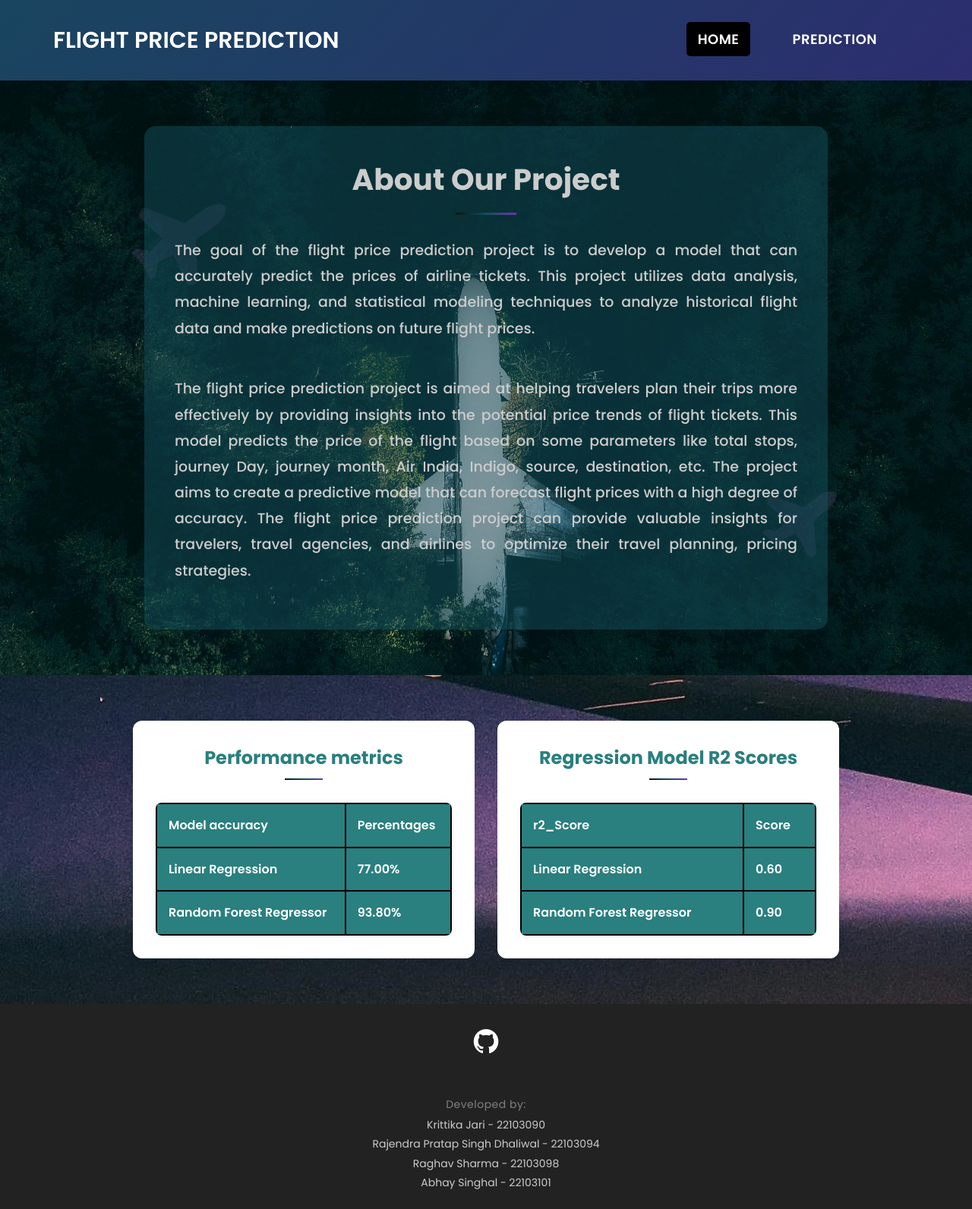
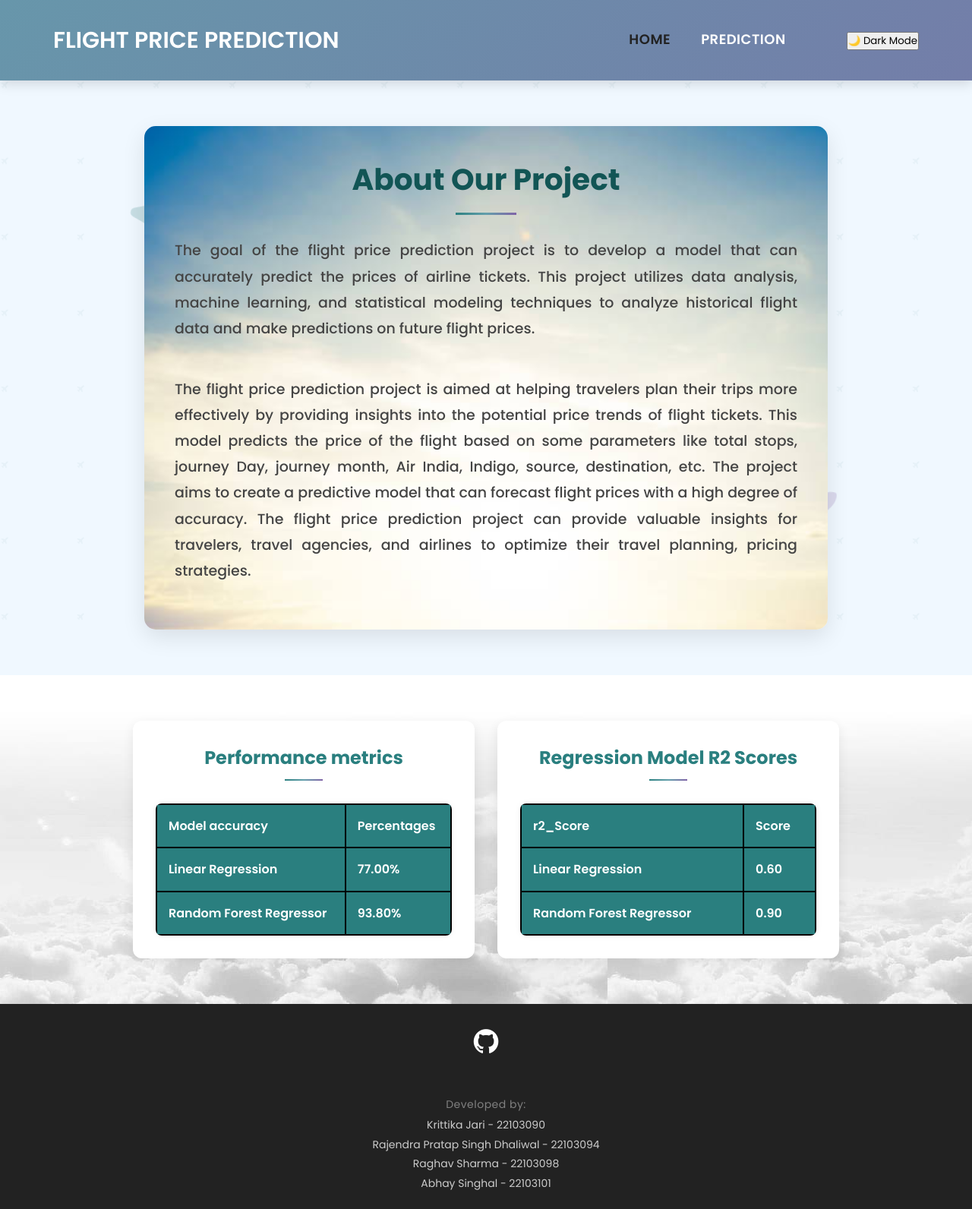
Before and after one commit to krittika2004/AeroSaver, a Flask app: page / in a window 1280 px wide. Shown: the whole page at 76% size. Run offline with Flask 3, Linux system fonts and the light colour scheme; some libraries are stand-ins or nearby versions.

Commit message:
integration complete

```diff
--- a/Flight_Prediction_Final/templates/index.html
+++ b/Flight_Prediction_Final/templates/index.html
@@ -16,17 +16,37 @@
     <link rel="stylesheet" href="https://pro.fontawesome.com/releases/v5.10.0/css/all.css" />
     <link rel="stylesheet" href="https://cdnjs.cloudflare.com/ajax/libs/font-awesome/4.7.0/css/font-awesome.min.css">
 
-    <!-- CSS -->
-    <!-- <link rel="stylesheet" href="../static/style.css" /> -->
-
-    <!-- CSS -- dark mode -->
-    <link rel="stylesheet" href="../static/darkmode.css" />
-
+    <!-- Default light mode -->
+    <link rel="stylesheet" id="theme-style" href="{{ url_for('static', filename='style.css') }}">
 
 </head>
 
+<script>
+    document.addEventListener("DOMContentLoaded", function () {
+        const modeToggle = document.getElementById("mode-toggle");
+        const themeStyle = document.getElementById("theme-style");
+
+        // Check local storage for saved mode
+        if (localStorage.getItem("theme") === "dark") {
+            themeStyle.href = "{{ url_for('static', filename='darkmode.css') }}";
+            modeToggle.textContent = "☀️ Light Mode";
+        }
+
+        modeToggle.addEventListener("click", function () {
+            if (themeStyle.href.includes("style.css")) {
+                themeStyle.href = "{{ url_for('static', filename='darkmode.css') }}";
+                localStorage.setItem("theme", "dark");
+                modeToggle.textContent = "☀️ Light Mode";
+            } else {
+                themeStyle.href = "{{ url_for('static', filename='style.css') }}";
+                localStorage.setItem("theme", "light");
+                modeToggle.textContent = "🌙 Dark Mode";
+            }
+        });
+    });
+</script>
+
 <body>
-
 
     <section id="Main">
         <a href="{{ url_for( 'index' ) }}">
@@ -36,10 +56,11 @@
             <ul id="navbar">
                 <li><a class="active" href="{{ url_for( 'index' ) }}">HOME</a></li>
                 <li><a href="{{ url_for( 'predict' ) }}">PREDICTION</a></li>
-                <!-- <li><a href="#">OVERVIEW</a></li> -->
-                <!-- <li><a href="#"><button class="btn success">CODE</button></a></li> -->
                 <li id="google_translate_element_container">
                     <div id="google_translate_element"></div>
+                </li>
+                <li>
+                    <button id="mode-toggle" class="mode-btn">🌙 Dark Mode</button>
                 </li>
             </ul>
         </div>
```
Also changed, not shown: Flight_Prediction_Final/static/predict.css (+10 -23 lines), Flight_Prediction_Final/templates/predict.html (+31 -4 lines).
